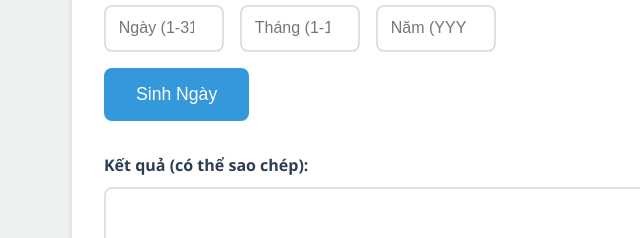
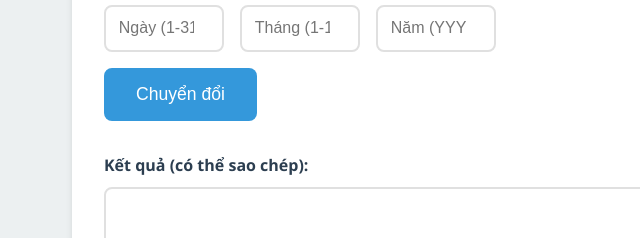
Before and after one commit to belitshtt/97658, a plain HTML site: page index.html in a window 1280 px wide. Shown: the part 178-416 px from the top of the page, 0-640 px from the left. Drawn offline with Linux system fonts and the light colour scheme.

Commit message:
Update index.html
update new

```diff
--- a/index.html
+++ b/index.html
@@ -262,7 +262,7 @@
                     <input type="number" id="singleMonth" placeholder="Tháng (1-12)" min="1" max="12">
                     <input type="number" id="singleYear" placeholder="Năm (YYYY)" min="1900" max="2100">
                 </div>
-                <button class="btn-primary" onclick="generateDates()">Sinh Ngày</button>
+                <button class="btn-primary" onclick="generateDates()">Chuyển đổi</button>
             </div>
             <div class="output-box">
                 <label for="generatedDates">Kết quả (có thể sao chép):</label>
```
